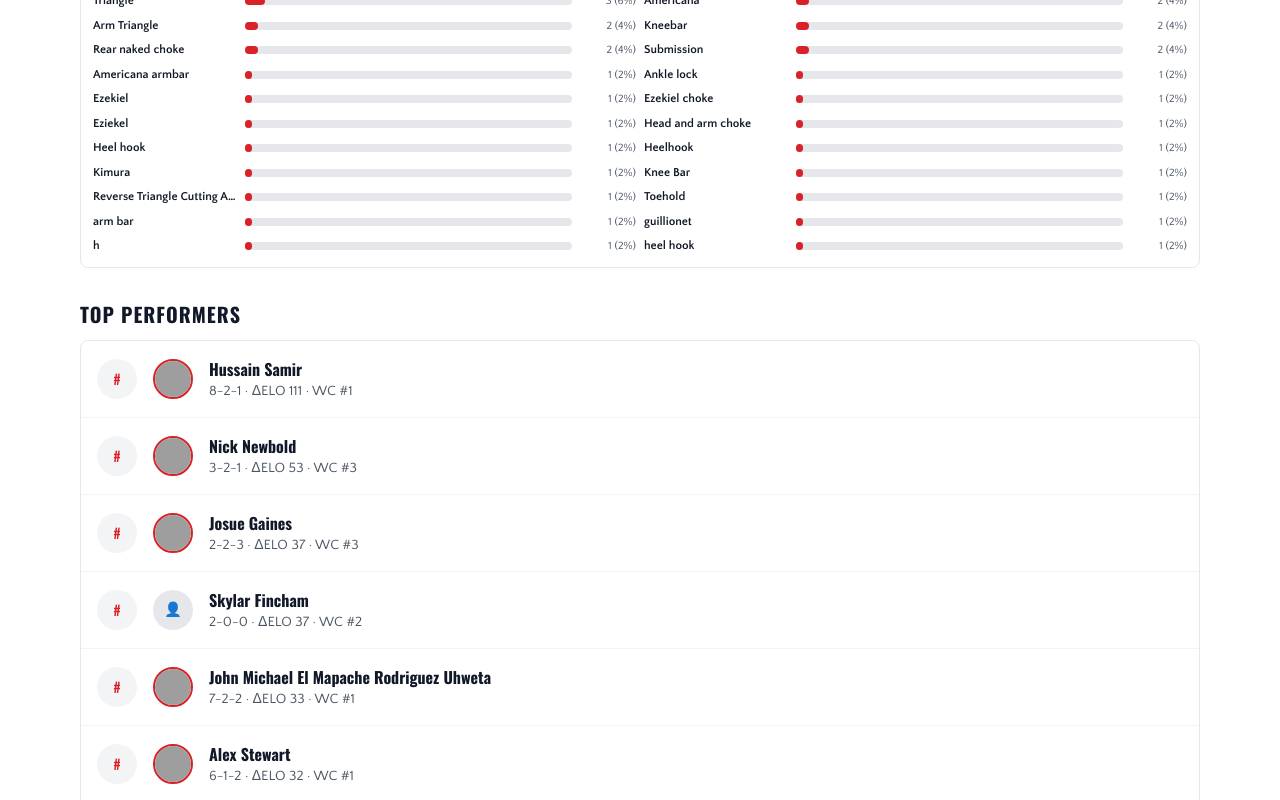
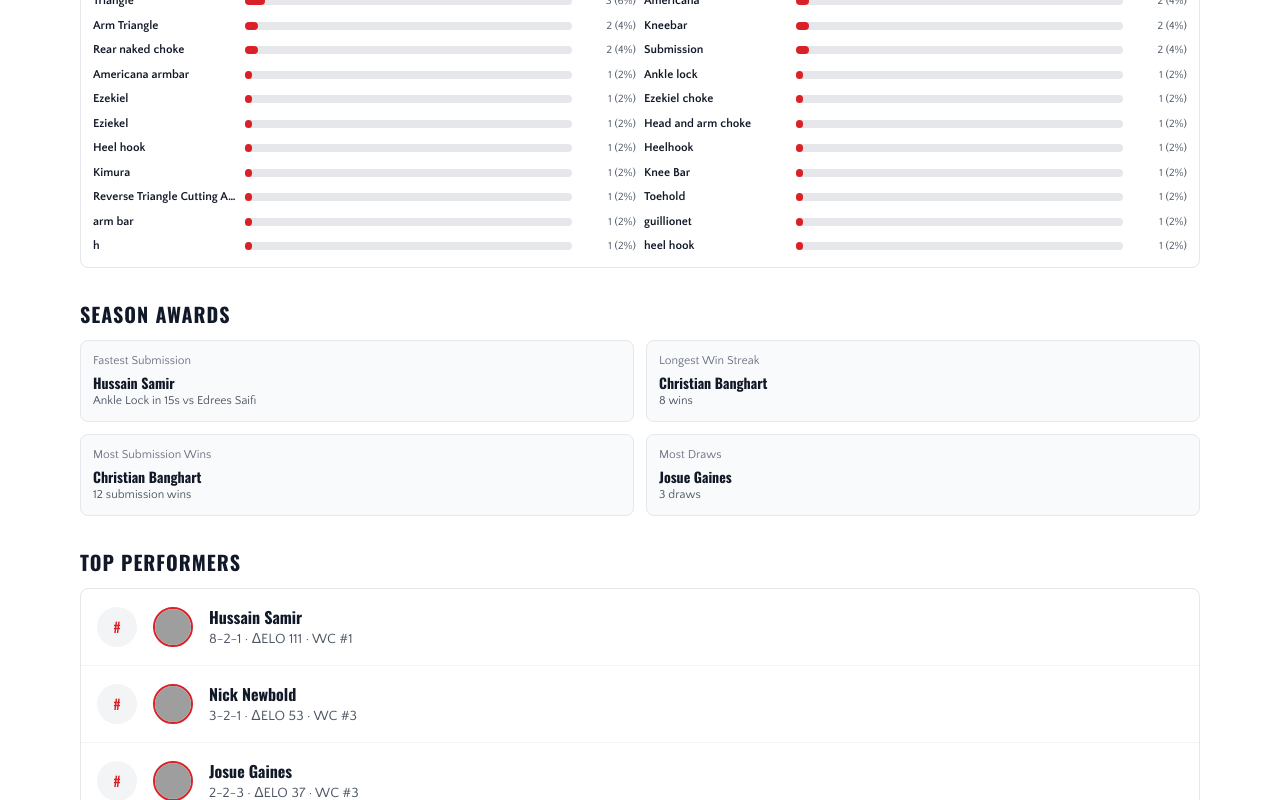
Before and after one commit to bcronmiller/vanguard-league, a Next.js app in the folder frontend/: page /season/1 in a window 1280 px wide. Shown: the part 760-1560 px from the top of the page. Built offline with nearby package versions, Linux system fonts and the light colour scheme; grey boxes are pictures that could not be loaded.

Commit message:
Add awards section to frozen Season 1 recap

```diff
--- a/frontend/app/season/1/page.tsx
+++ b/frontend/app/season/1/page.tsx
@@ -39,12 +39,47 @@ interface SeasonData {
   champions: Champion[];
   p4p_champion: Champion & { belt_rank: string | null };
   leaderboard_top10: LeaderboardRow[];
+  awards?: Awards;
 }
 
 interface EventSummary {
   id: number;
   name: string;
   date?: string;
+}
+
+interface Awards {
+  fastest_submission_overall?: SubmissionAward | null;
+  fastest_submission_by_event?: Record<string, SubmissionAward>;
+  most_submissions?: CountAward | null;
+  most_draws?: CountAward | null;
+  longest_win_streak?: CountAward | null;
+  fight_of_the_night?: Record<string, FightAward>;
+}
+
+interface SubmissionAward {
+  event_id: number;
+  player_id: number;
+  player_name: string;
+  duration_seconds: number;
+  method: string | null;
+  opponent?: string | null;
+}
+
+interface CountAward {
+  player_id: number | null;
+  player_name: string | null;
+  count: number;
+  streak?: number;
+}
+
+interface FightAward {
+  event_id: number;
+  player_id: number;
+  player_name: string;
+  opponent: string | null;
+  duration_seconds: number;
+  method: string | null;
 }
 
 async function loadSeason(): Promise<SeasonData | null> {
@@ -227,6 +262,67 @@ export default async function SeasonOnePage() {
           </div>
         </section>
 
+        {/* Awards */}
+        {data.awards && (
+          <section>
+            <h2 className="text-xl font-heading font-bold mb-3 text-gray-900 dark:text-white">Season Awards</h2>
+            <div className="grid gap-3 md:grid-cols-2">
+              {/* Fastest submission */}
+              {data.awards.fastest_submission_overall && (
+                <div className="p-3 rounded-lg bg-gray-50 dark:bg-gray-800 border border-gray-200 dark:border-gray-700">
+                  <p className="text-xs text-gray-500 dark:text-gray-400 mb-1">Fastest Submission</p>
+                  <p className="text-sm font-heading font-bold text-gray-900 dark:text-white">
+                    {data.awards.fastest_submission_overall.player_name}
+                  </p>
+                  <p className="text-xs text-gray-600 dark:text-gray-400">
+                    {data.awards.fastest_submission_overall.method || 'Submission'} in {data.awards.fastest_submission_overall.duration_seconds}s
+                    {data.awards.fastest_submission_overall.opponent ? ` vs ${data.awards.fastest_submission_overall.opponent}` : ''}
+                  </p>
+                </div>
+              )}
+
+              {/* Longest win streak */}
+              {data.awards.longest_win_streak && data.awards.longest_win_streak.player_id && (
+                <div className="p-3 rounded-lg bg-gray-50 dark:bg-gray-800 border border-gray-200 dark:border-gray-700">
+                  <p className="text-xs text-gray-500 dark:text-gray-400 mb-1">Longest Win Streak</p>
+                  <p className="text-sm font-heading font-bold text-gray-900 dark:text-white">
+                    {data.awards.longest_win_streak.player_name}
+                  </p>
+                  <p className="text-xs text-gray-600 dark:text-gray-400">
+                    {data.awards.longest_win_streak.streak} wins
+                  </p>
+                </div>
+              )}
+
+              {/* Most submissions */}
+              {data.awards.most_submissions && data.awards.most_submissions.player_id && (
+                <div className="p-3 rounded-lg bg-gray-50 dark:bg-gray-800 border border-gray-200 dark:border-gray-700">
+                  <p className="text-xs text-gray-500 dark:text-gray-400 mb-1">Most Submission Wins</p>
+                  <p className="text-sm font-heading font-bold text-gray-900 dark:text-white">
+                    {data.awards.most_submissions.player_name}
+                  </p>
+                  <p className="text-xs text-gray-600 dark:text-gray-400">
+                    {data.awards.most_submissions.count} submission wins
+                  </p>
+                </div>
+              )}
+
+              {/* Most draws */}
+              {data.awards.most_draws && data.awards.most_draws.player_id && (
+                <div className="p-3 rounded-lg bg-gray-50 dark:bg-gray-800 border border-gray-200 dark:border-gray-700">
+                  <p className="text-xs text-gray-500 dark:text-gray-400 mb-1">Most Draws</p>
+                  <p className="text-sm font-heading font-bold text-gray-900 dark:text-white">
+                    {data.awards.most_draws.player_name}
+                  </p>
+                  <p className="text-xs text-gray-600 dark:text-gray-400">
+                    {data.awards.most_draws.count} draws
+                  </p>
+                </div>
+              )}
+            </div>
+          </section>
+        )}
+
         {/* Leaderboard */}
         <section>
           <h2 className="text-xl font-heading font-bold mb-3 text-gray-900 dark:text-white">Top Performers</h2>
--- a/frontend/public/data/season-1-final.json
+++ b/frontend/public/data/season-1-final.json
@@ -216,5 +216,114 @@
       "events": 1,
       "matches": 2
     }
-  ]
+  ],
+  "awards": {
+    "fastest_submission_overall": {
+      "event_id": 1,
+      "player_id": 3,
+      "player_name": "Hussain Samir",
+      "duration_seconds": 15,
+      "method": "Ankle Lock",
+      "opponent": "Edrees Saifi"
+    },
+    "fastest_submission_by_event": {
+      "16": {
+        "event_id": 16,
+        "player_id": 28,
+        "player_name": "Wyatt Carroll",
+        "duration_seconds": 75,
+        "method": "Guillotine",
+        "opponent": "Sean Halse"
+      },
+      "1": {
+        "event_id": 1,
+        "player_id": 3,
+        "player_name": "Hussain Samir",
+        "duration_seconds": 15,
+        "method": "Ankle Lock",
+        "opponent": "Edrees Saifi"
+      },
+      "3": {
+        "event_id": 3,
+        "player_id": 11,
+        "player_name": "Christian Banghart",
+        "duration_seconds": 360,
+        "method": "arm bar",
+        "opponent": "Nick Newbold"
+      },
+      "2": {
+        "event_id": 2,
+        "player_id": 3,
+        "player_name": "Hussain Samir",
+        "duration_seconds": 40,
+        "method": "Heel Hook",
+        "opponent": "Josh Rivera"
+      },
+      "15": {
+        "event_id": 15,
+        "player_id": 3,
+        "player_name": "Hussain Samir",
+        "duration_seconds": 30,
+        "method": "heel hook",
+        "opponent": "Alex Stewart"
+      }
+    },
+    "most_submissions": {
+      "player_id": 11,
+      "player_name": "Christian Banghart",
+      "count": 12
+    },
+    "most_draws": {
+      "player_id": 21,
+      "player_name": "Josue Gaines",
+      "count": 3
+    },
+    "longest_win_streak": {
+      "player_id": 11,
+      "player_name": "Christian Banghart",
+      "streak": 8
+    },
+    "fight_of_the_night": {
+      "1": {
+        "event_id": 1,
+        "player_id": 11,
+        "player_name": "Christian Banghart",
+        "opponent": "Troy Wittman",
+        "duration_seconds": 450,
+        "method": "Arm Triangle"
+      },
+      "2": {
+        "event_id": 2,
+        "player_id": 15,
+        "player_name": "George Battistelli",
+        "opponent": "Josh Rivera",
+        "duration_seconds": 600,
+        "method": "Ankle Lock"
+      },
+      "3": {
+        "event_id": 3,
+        "player_id": 8,
+        "player_name": "John Michael El Mapache Rodriguez Uhweta",
+        "opponent": "Jack Sudduth",
+        "duration_seconds": 600,
+        "method": "h"
+      },
+      "15": {
+        "event_id": 15,
+        "player_id": 21,
+        "player_name": "Josue Gaines",
+        "opponent": "Sean Halse",
+        "duration_seconds": 500,
+        "method": "Head and Arm Choke"
+      },
+      "16": {
+        "event_id": 16,
+        "player_id": 3,
+        "player_name": "Hussain Samir",
+        "opponent": "Michael Nguyen",
+        "duration_seconds": 390,
+        "method": "Toehold"
+      }
+    }
+  }
 }
```
